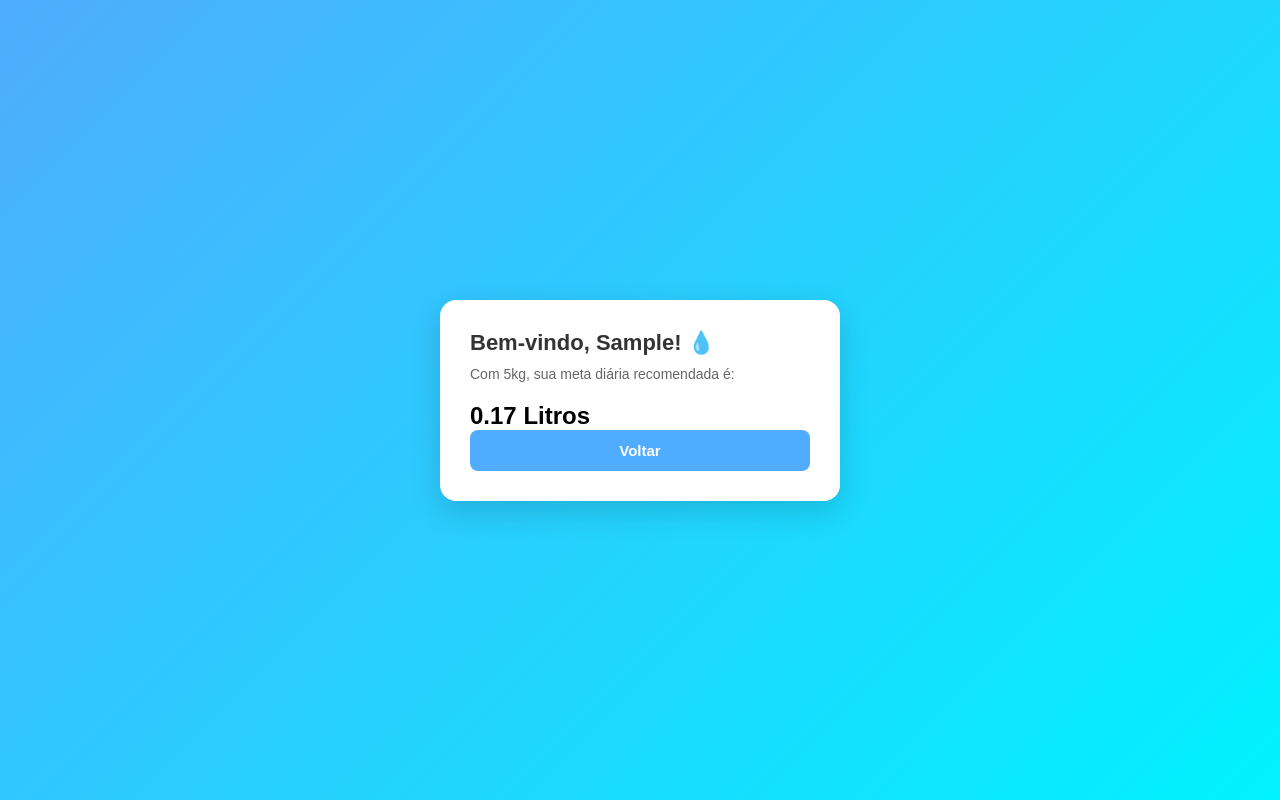
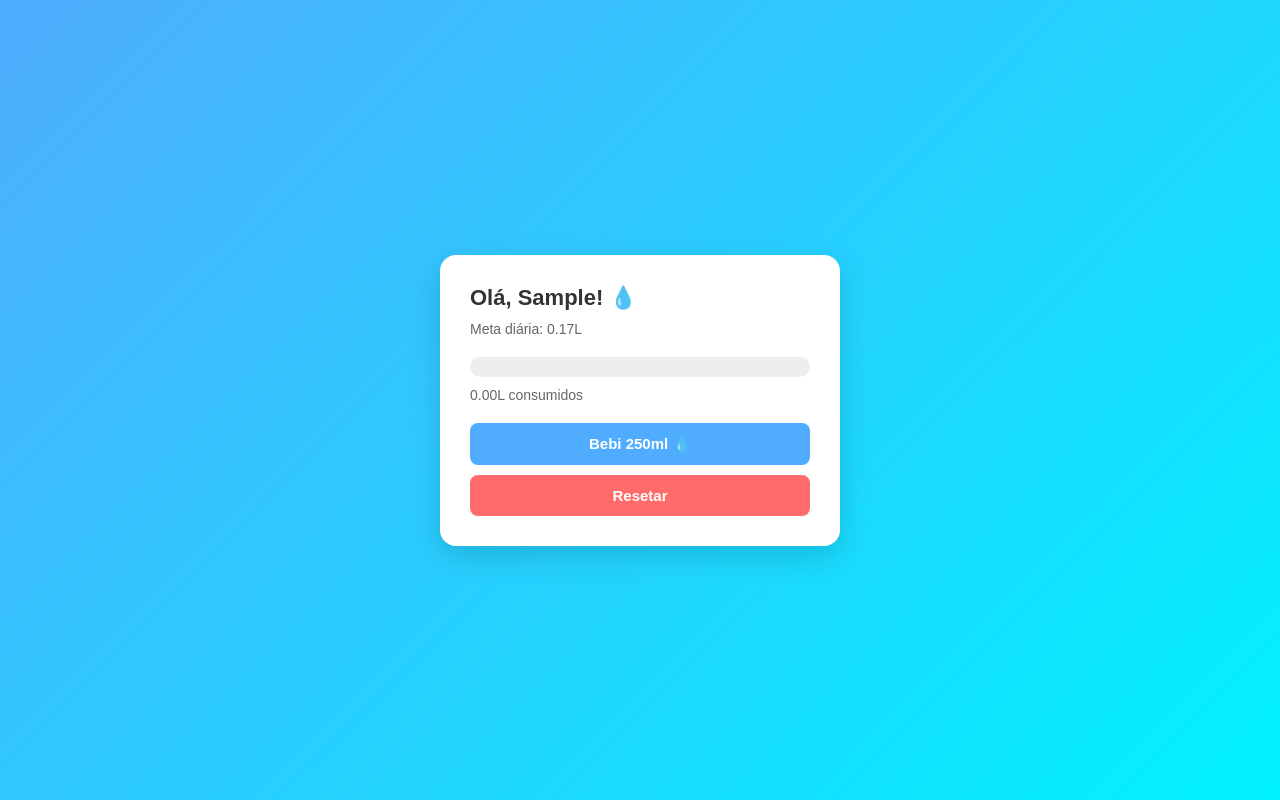
Before and after one commit to Thiagose7etr/AquaHora, a React (Vite) app: page / in a window 1280 px wide. Both pictures are taken after typing "Sample", "5" into the empty fields and a click on the button "Calcular Meta". Built offline with nearby package versions, Linux system fonts and the light colour scheme.

Commit message:
Add localStorage support for hydration profile

```diff
--- a/src/App.tsx
+++ b/src/App.tsx
@@ -1,10 +1,34 @@
-import { useState } from "react";
+import { useState, useEffect } from "react";
 
 function App() {
   const [step, setStep] = useState(1);
   const [name, setName] = useState("");
   const [weight, setWeight] = useState("");
   const [goal, setGoal] = useState(0);
+  const [consumed, setConsumed] = useState(0);
+
+  // Carregar dados salvos
+  useEffect(() => {
+    const savedData = localStorage.getItem("aquaHoraData");
+    if (savedData) {
+      const data = JSON.parse(savedData);
+      setName(data.name);
+      setWeight(data.weight);
+      setGoal(data.goal);
+      setConsumed(data.consumed);
+      setStep(2);
+    }
+  }, []);
+
+  // Salvar dados
+  useEffect(() => {
+    if (step === 2) {
+      localStorage.setItem(
+        "aquaHoraData",
+        JSON.stringify({ name, weight, goal, consumed })
+      );
+    }
+  }, [name, weight, goal, consumed, step]);
 
   function handleNext() {
     if (name.trim() === "" || weight === "") {
@@ -17,17 +41,53 @@ function App() {
     setStep(2);
   }
 
+  function drinkWater() {
+    setConsumed((prev) => prev + 0.25);
+  }
+
+  const progress = goal > 0 ? (consumed / goal) * 100 : 0;
+
   if (step === 2) {
     return (
       <div className="app-container">
-        <h1>Bem-vindo, {name}! 💧</h1>
-        <p>
-          Com {weight}kg, sua meta diária recomendada é:
-        </p>
-        <h2>{goal.toFixed(2)} Litros</h2>
+        <h1>Olá, {name}! 💧</h1>
+        <p>Meta diária: {goal.toFixed(2)}L</p>
 
-        <button onClick={() => setStep(1)}>
-          Voltar
+        <div style={{ margin: "20px 0" }}>
+          <div
+            style={{
+              height: "20px",
+              background: "#eee",
+              borderRadius: "10px",
+              overflow: "hidden",
+            }}
+          >
+            <div
+              style={{
+                width: `${progress}%`,
+                height: "100%",
+                background: "#4facfe",
+                transition: "0.3s",
+              }}
+            />
+          </div>
+          <p style={{ marginTop: "10px" }}>
+            {consumed.toFixed(2)}L consumidos
+          </p>
+        </div>
+
+        <button onClick={drinkWater}>
+          Bebi 250ml 💧
+        </button>
+
+        <button
+          style={{ marginTop: "10px", background: "#ff6b6b" }}
+          onClick={() => {
+            localStorage.removeItem("aquaHoraData");
+            window.location.reload();
+          }}
+        >
+          Resetar
         </button>
       </div>
     );
@@ -36,20 +96,18 @@ function App() {
   return (
     <div className="app-container">
       <h1>AquaHora 💧</h1>
-      <p>Vamos configurar seu perfil de hidratação.</p>
+      <p>Configure seu perfil de hidratação.</p>
 
-      <label>Como devemos te chamar?</label>
+      <label>Seu nome</label>
       <input
         type="text"
-        placeholder="Seu nome"
         value={name}
         onChange={(e) => setName(e.target.value)}
       />
 
-      <label>Qual seu peso (kg)?</label>
+      <label>Seu peso (kg)</label>
       <input
         type="number"
-        placeholder="Ex: 70"
         value={weight}
         onChange={(e) => setWeight(e.target.value)}
       />
```
